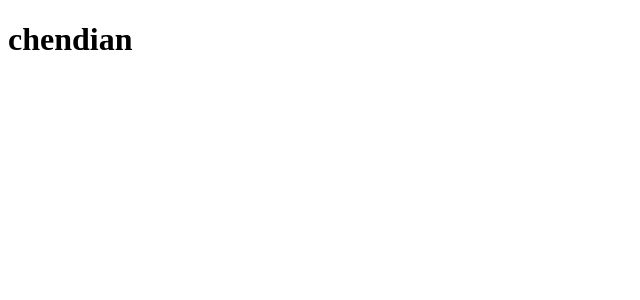
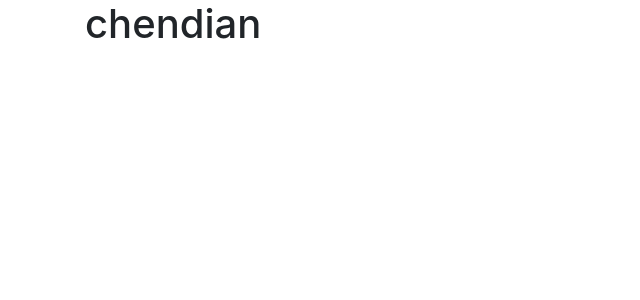
Before and after one commit to 0x1306e6d/chendian, a React (Create React App) app: page / in a window 1280 px wide. Shown: the top 300 px of the page, without its empty margins (0-640 px from the left). Built offline with nearby package versions, Linux system fonts and the light colour scheme.

Commit message:
Add Bootstrap

```diff
--- a/package.json
+++ b/package.json
@@ -3,6 +3,7 @@
   "version": "0.1.0",
   "private": true,
   "dependencies": {
+    "bootstrap": "^4.3.1",
     "react": "^16.8.6",
     "react-dom": "^16.8.6",
     "react-scripts": "2.1.8"
--- a/src/App.js
+++ b/src/App.js
@@ -1,9 +1,12 @@
 import React from 'react';
+import 'bootstrap/dist/css/bootstrap.min.css';
 
 class App extends React.Component {
   render() {
     return (
-      <h1>chendian</h1>
+      <div className="container">
+        <h1>chendian</h1>
+      </div>
     );
   }
 }
```
Also changed, not shown: 1 other file (tests, documents, lock files or other folders).
